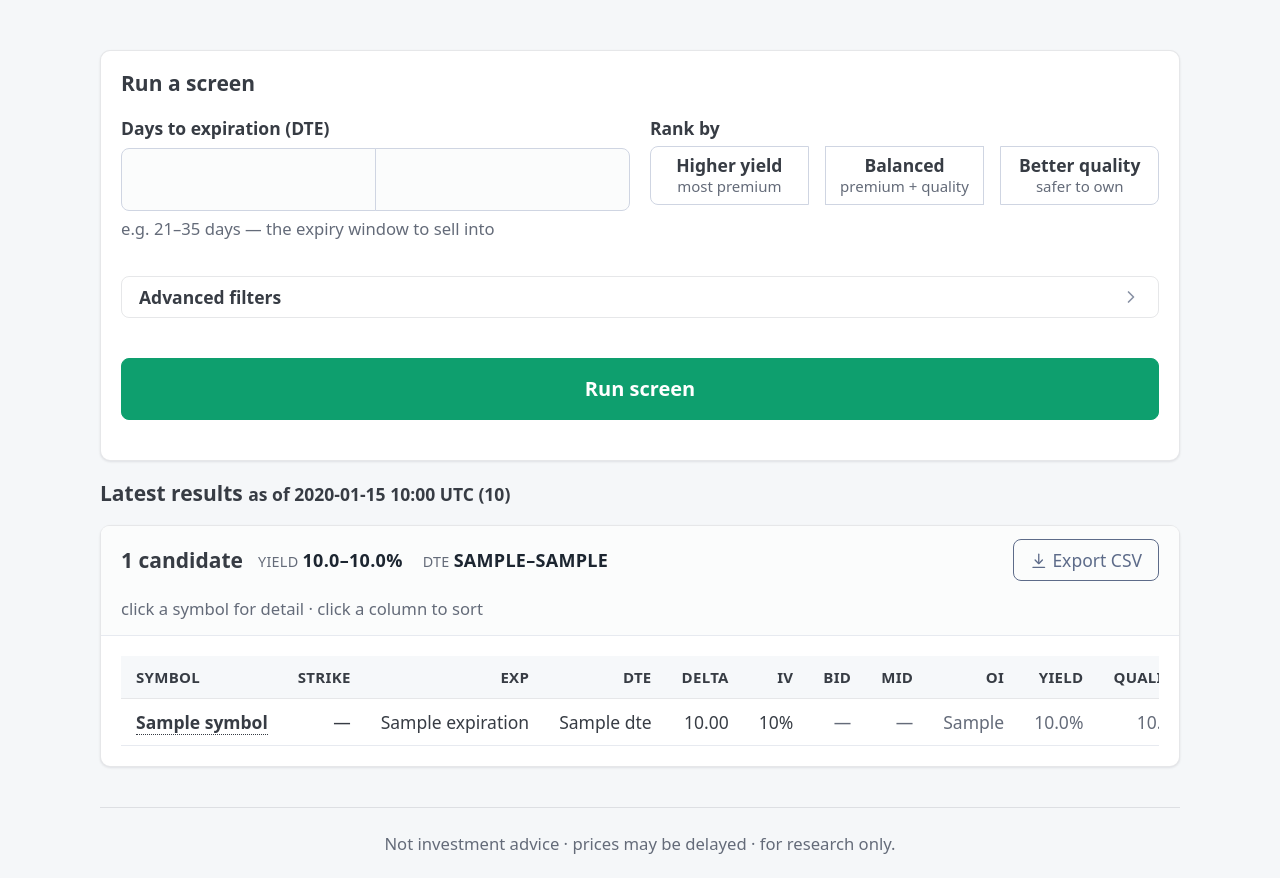
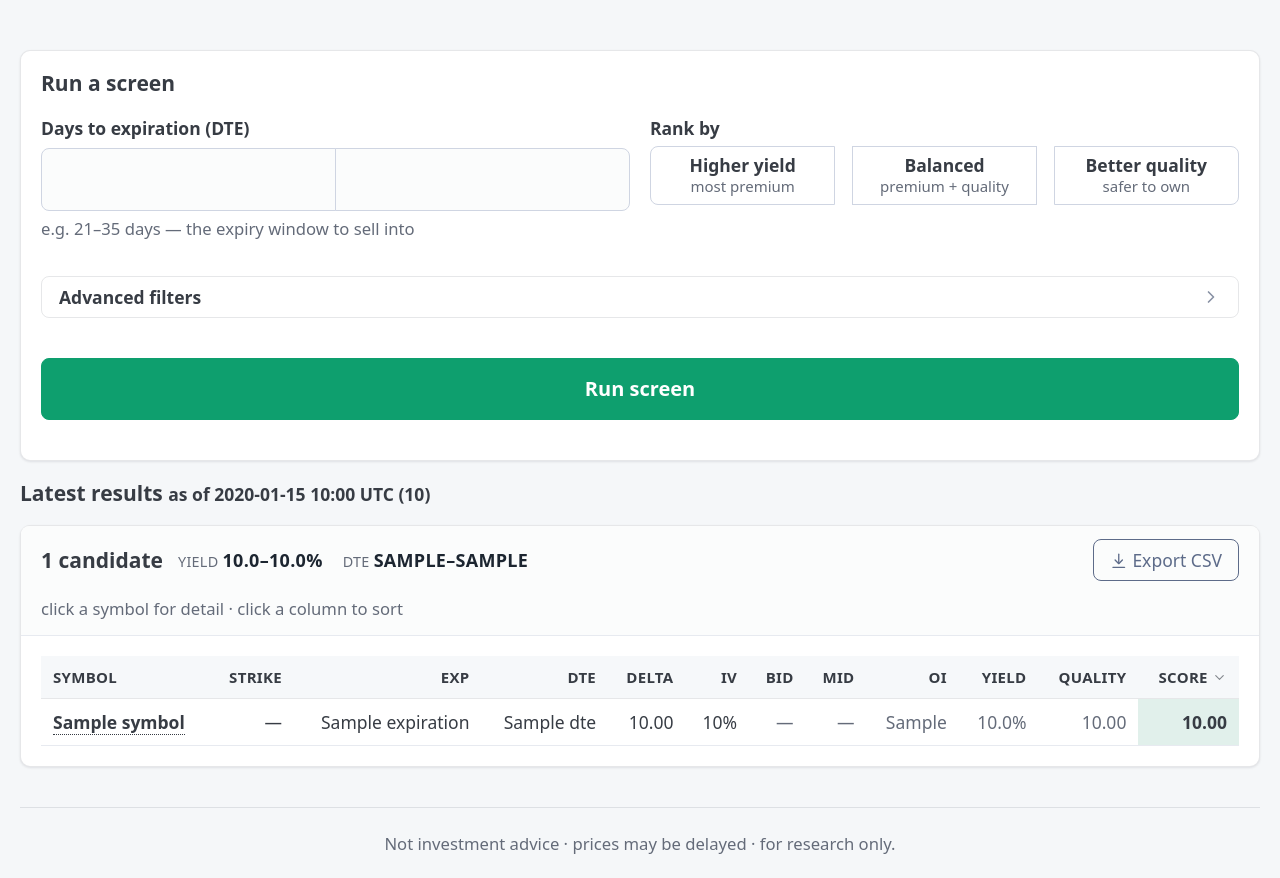
Before and after one commit to sepy97/OptionsScreener, a FastAPI app: template src/wheel_screener/api/templates/dashboard.html in a window 1280 px wide. Shown: the part 74-952 px from the top of the page. Run offline with FastAPI, Linux system fonts and the light colour scheme; the template is opened without the code that fills it: most values are stand-ins (such as "Sample title", 1, 10 or a date in 2020); parts of the project's set-up code (start-up, migrations or seed data) failed here and were passed over.

Commit message:
style(ui): widen the page so the full table fits (less side margin) (#40)
The results table (12 cols) overflowed the 1080px container and Score was cut off. Widened main.container to min(1440px, 100vw-2rem) — uses the screen with a small margin, caps on ultra-wide; set table width:100% to fill the card and tightened cell padding 0.75->0.6rem. Table now fits without horizontal scroll on normal screens (overflow-x stays as a fallback; columns still drop below 820px).

Co-authored-by: Sam Pyankov <spyankov@Sams-MacBook-Air.local>
Co-authored-by: Claude Opus 4.8 (1M context) <noreply@anthropic.com>

```diff
--- a/src/wheel_screener/api/static/custom.css
+++ b/src/wheel_screener/api/static/custom.css
@@ -38,7 +38,7 @@ body { background: #f5f7f9; -webkit-font-smoothing: antialiased; }
 .brand-sub { font-size: 0.875rem; color: var(--pico-muted-color); }
 
 /* --- layout / cards --- */
-main.container { max-width: 1080px; }
+main.container { max-width: min(1440px, calc(100vw - 2rem)); }   /* wide enough for the full table */
 main.container > article, main.container > section { margin-bottom: 1rem; }
 article { border: 1px solid var(--border); border-radius: var(--radius); box-shadow: var(--shadow); }
 article > h2, section > h2 { margin-top: 0; font-size: 1.05rem; }
@@ -92,8 +92,8 @@ form label small { font-weight: 400; color: var(--pico-muted-color); }
 
 /* --- results table --- */
 figure { margin: 0; overflow-x: auto; }
-table { font-size: 0.875rem; margin: 0; }
-th, td { padding: 0.5rem 0.75rem; white-space: nowrap; }
+table { font-size: 0.875rem; margin: 0; width: 100%; }   /* fill the (now wider) card */
+th, td { padding: 0.5rem 0.6rem; white-space: nowrap; }
 thead th {
   position: sticky; top: 0; z-index: 1; background: var(--sunken);
   border-bottom: 1px solid var(--border);
```
